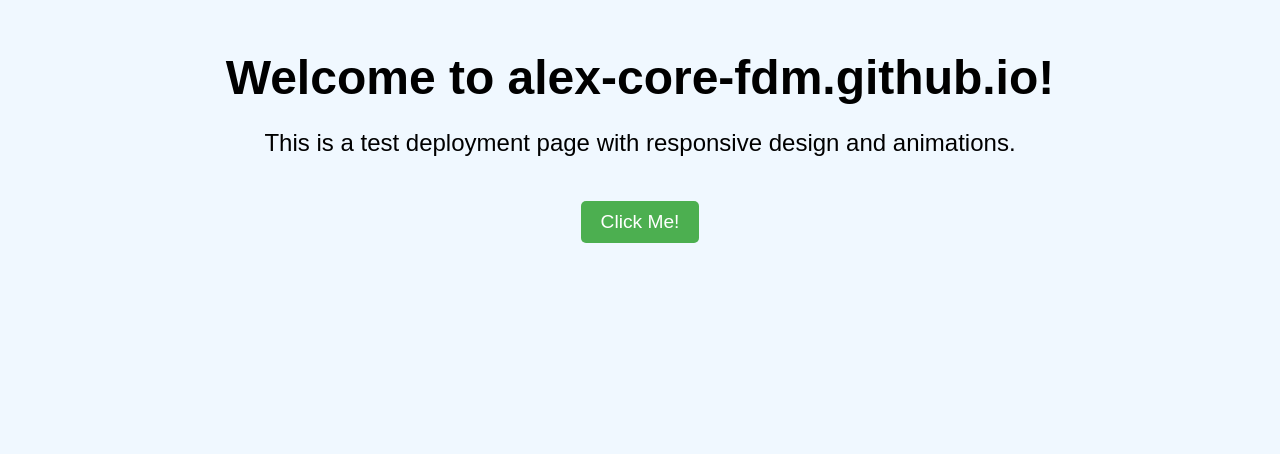
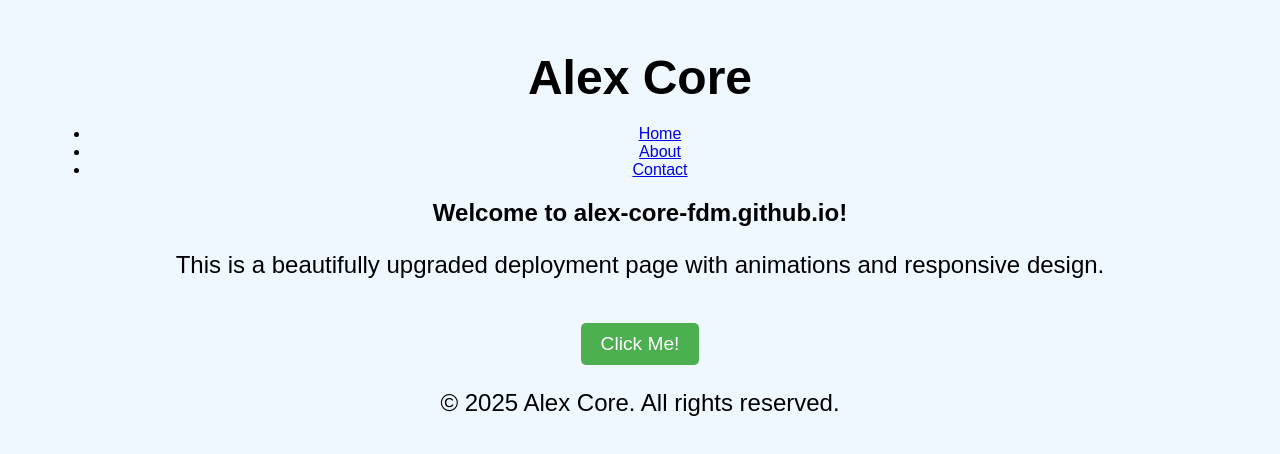
Before and after one commit to Alex-core-fdm/alex-core-fdm.github.io, a plain HTML site: page index.html in a window 1280 px wide. Drawn offline with Linux system fonts and the light colour scheme.

Commit message:
Update index.html

```diff
--- a/index.html
+++ b/index.html
@@ -7,8 +7,23 @@
     <link rel="stylesheet" href="style.css">
 </head>
 <body>
-    <h1 class="fade-in">Welcome to alex-core-fdm.github.io!</h1>
-    <p class="slide-in">This is a test deployment page with responsive design and animations.</p>
-    <button onclick="alert('Thank you for visiting!')">Click Me!</button>
+    <nav class="navbar">
+        <h1>Alex Core</h1>
+        <ul>
+            <li><a href="#">Home</a></li>
+            <li><a href="#">About</a></li>
+            <li><a href="#">Contact</a></li>
+        </ul>
+    </nav>
+
+    <main>
+        <h2 class="fade-in">Welcome to alex-core-fdm.github.io!</h2>
+        <p class="slide-in">This is a beautifully upgraded deployment page with animations and responsive design.</p>
+        <button class="fancy-button" onclick="alert('Thank you for visiting!')">Click Me!</button>
+    </main>
+
+    <footer>
+        <p>© 2025 Alex Core. All rights reserved.</p>
+    </footer>
 </body>
 </html>
```
